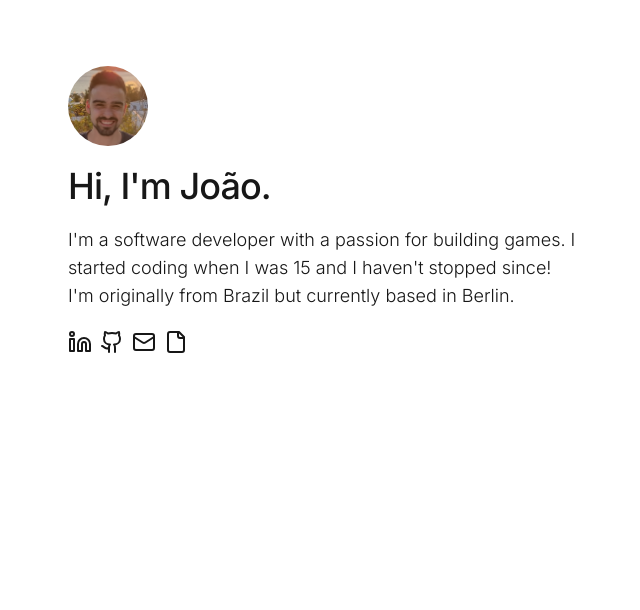
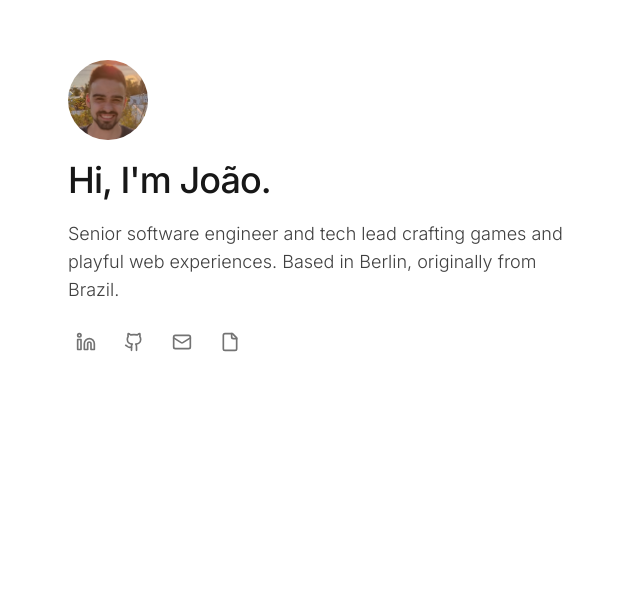
Before and after one commit to JoaoLVN/joao.vn, a React (Vite) app: page / in a window 1280 px wide. Shown: the part 190-800 px from the top of the page, without its empty margins (316-956 px from the left). Built offline with nearby package versions, Linux system fonts and the light colour scheme; a web font is replaced by a local one.

Commit message:
Implement buttons.

```diff
--- a/src/App.tsx
+++ b/src/App.tsx
@@ -3,6 +3,8 @@ import joao from './assets/photo.jpg';
 import { PDFDownloadLink } from '@react-pdf/renderer';
 import { CVPDF } from './components/CVPDF';
 import { CVReact } from './components/CVReact';
+import data from './data/cv.json';
+import { IconButton } from './components/IconButton';
 
 export function App() {
   return (
@@ -10,7 +12,7 @@ export function App() {
       <main className="flex flex-col w-full mx-auto px-4 sm:px-6">
         <section
           id="about"
-          className="min-h-dvh flex flex-col justify-center gap-5 snap-start max-w-lg mx-auto"
+          className="relative min-h-dvh flex flex-col justify-center gap-5 snap-start max-w-lg mx-auto"
         >
           <img
             src={joao}
@@ -21,16 +23,41 @@ export function App() {
           <h1 className="text-3xl font-medium sm:text-4xl tracking-tight">
             Hi, I'm João.
           </h1>
-          <h2 className="text-base font-light sm:text-lg">
-            I'm a software developer with a passion for building games. I
-            started coding when I was 15 and I haven't stopped since! I'm
-            originally from Brazil but currently based in Berlin.
+          <h2 className="text-base font-light sm:text-lg text-neutral-700">
+            Senior software engineer and tech lead crafting games and playful
+            web experiences. Based in Berlin, originally from Brazil.
           </h2>
-          <div className="flex gap-2">
-            <Linkedin />
-            <Github />
-            <Mail />
-            <File />
+          <div className="flex gap-3 text-neutral-500">
+            <a
+              href={data.links.linkedin}
+              target="_blank"
+              rel="noreferrer noopener"
+              aria-label="LinkedIn"
+            >
+              <IconButton label="LinkedIn">
+                <Linkedin className="w-5 h-5 transition-transform duration-200 ease-out group-hover:-translate-y-0.5 group-hover:scale-105" />
+              </IconButton>
+            </a>
+            <a
+              href={data.links.github}
+              target="_blank"
+              rel="noreferrer noopener"
+              aria-label="GitHub"
+            >
+              <IconButton label="GitHub">
+                <Github className="w-5 h-5 transition-transform duration-200 ease-out group-hover:-translate-y-0.5 group-hover:scale-105" />
+              </IconButton>
+            </a>
+            <a href={`mailto:${data.email}`} aria-label="Email">
+              <IconButton label="Email">
+                <Mail className="w-5 h-5 transition-transform duration-200 ease-out group-hover:-translate-y-0.5 group-hover:scale-105" />
+              </IconButton>
+            </a>
+            <a href="#resume" aria-label="Resume">
+              <IconButton label="Resume">
+                <File className="w-5 h-5 transition-transform duration-200 ease-out group-hover:-translate-y-0.5 group-hover:scale-105" />
+              </IconButton>
+            </a>
           </div>
         </section>
         <section
@@ -42,13 +69,15 @@ export function App() {
               Resume
             </h2>
             <PDFDownloadLink document={<CVPDF />} fileName="JoaoVN_CV.pdf">
-              {({ loading }) =>
-                loading ? (
-                  <Loader2 className="w-4 h-4 animate-spin" />
-                ) : (
-                  <Download className="w-4 h-4" />
-                )
-              }
+              {({ loading }) => (
+                <IconButton label="Download PDF">
+                  {loading ? (
+                    <Loader2 className="w-5 h-5 animate-spin" />
+                  ) : (
+                    <Download className="w-5 h-5 transition-transform duration-200 ease-out group-hover:-translate-y-0.5 group-hover:scale-105" />
+                  )}
+                </IconButton>
+              )}
             </PDFDownloadLink>
           </div>
           <div className="w-full">
--- /dev/null
+++ b/src/components/IconButton.tsx
@@ -0,0 +1,33 @@
+import type { MouseEventHandler, ReactNode } from 'react';
+
+export type IconButtonProps = {
+  label: string;
+  ariaLabel?: string;
+  children: ReactNode;
+  className?: string;
+  onClick?: MouseEventHandler<HTMLSpanElement>;
+};
+
+export function IconButton({
+  label,
+  ariaLabel,
+  children,
+  className = '',
+  onClick,
+}: IconButtonProps) {
+  const baseClasses =
+    'group relative inline-flex items-center justify-center p-2 rounded-md text-neutral-500 hover:bg-neutral-100 hover:text-neutral-900 focus:outline-none focus:ring-2 focus:ring-neutral-300 transition-colors';
+
+  return (
+    <span
+      aria-label={ariaLabel ?? label}
+      className={`${baseClasses} ${className}`.trim()}
+      onClick={onClick}
+    >
+      {children}
+      <span className="pointer-events-none absolute left-1/2 -translate-x-1/2 mt-2 top-full text-[10px] bg-neutral-900 text-white px-1.5 py-0.5 rounded opacity-0 translate-y-1 group-hover:opacity-100 group-hover:translate-y-0 transition whitespace-nowrap">
+        {label}
+      </span>
+    </span>
+  );
+}
```
